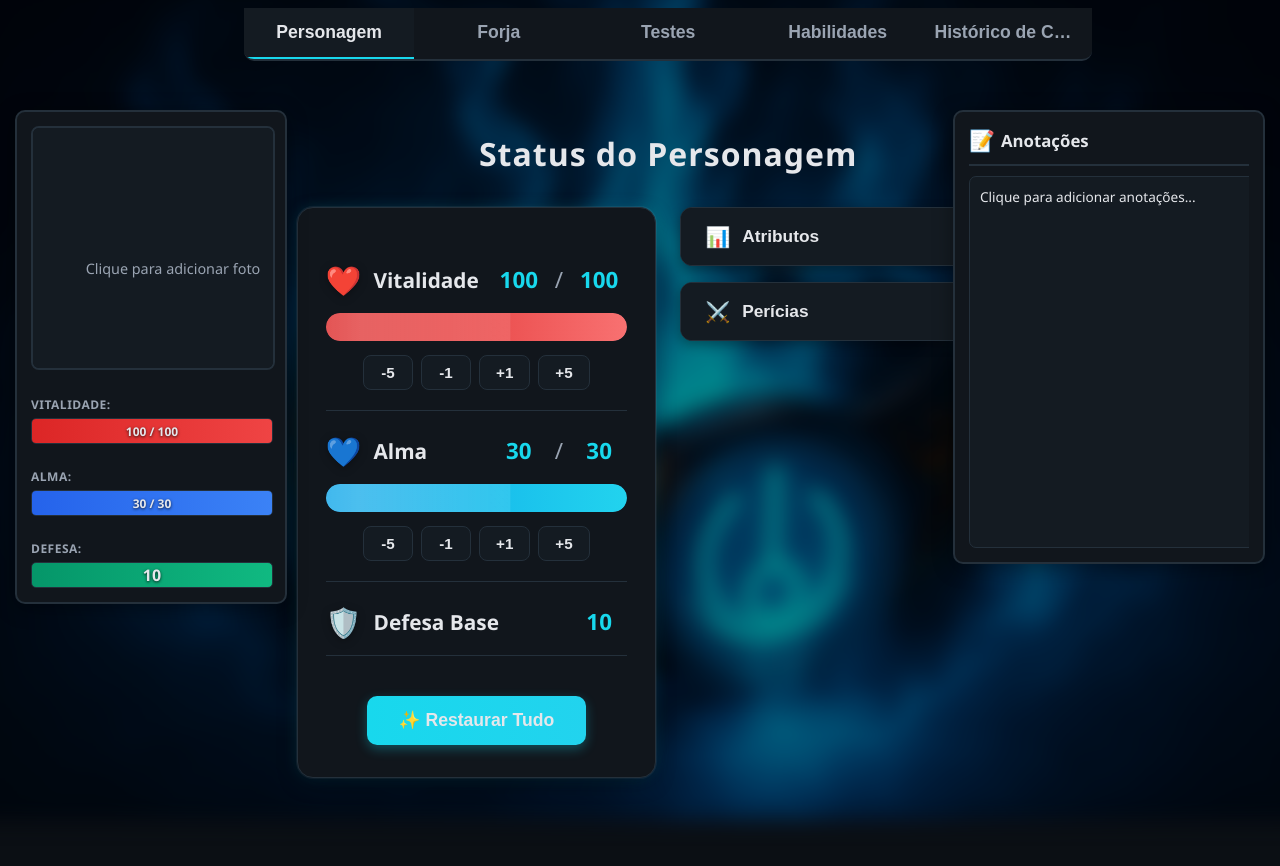
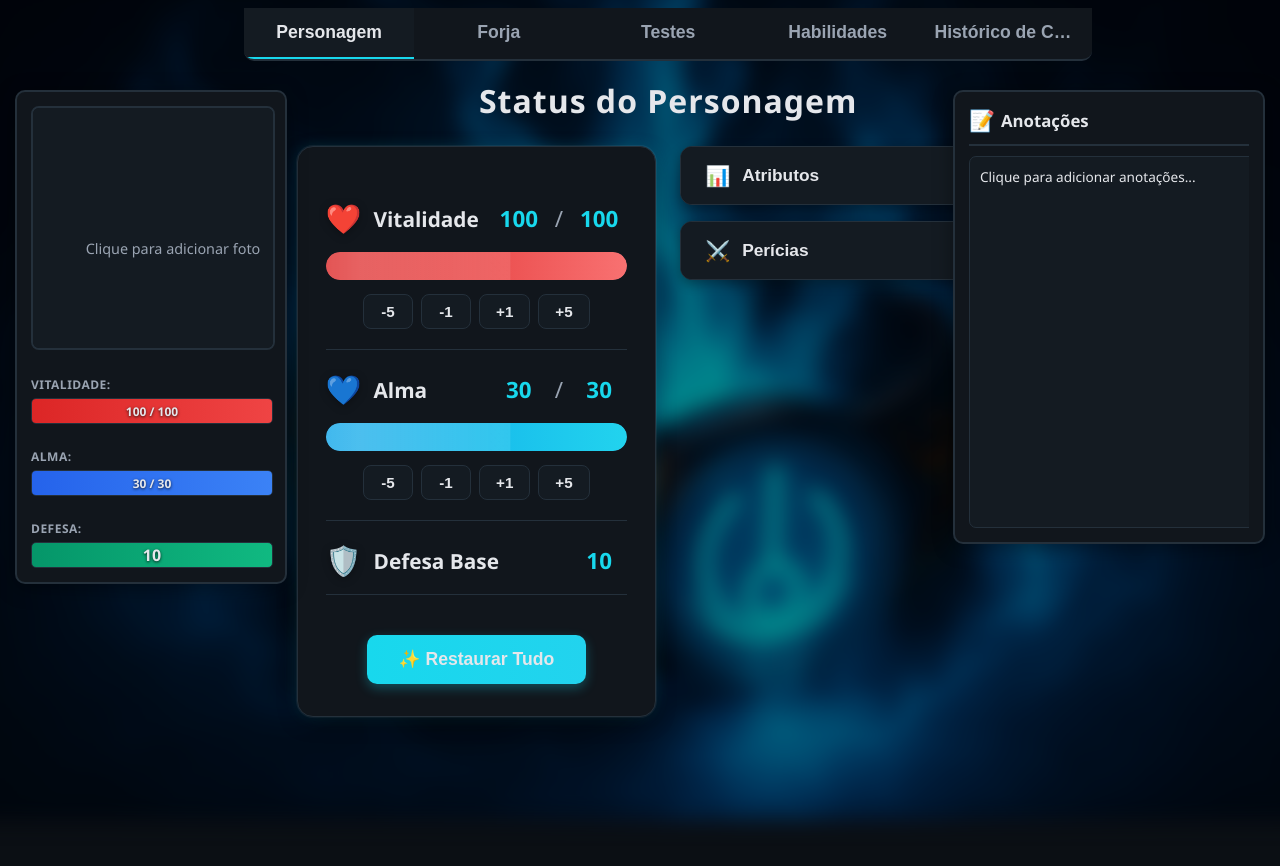
Before and after one commit to PedroAugusto08/LIGHT, a Next.js app: page / in a window 1280 px wide. After the commit the page ends 816 px from the top, so only its background shows below. Built offline with nearby package versions, Linux system fonts and the light colour scheme.

Commit message:
Ajustes visuais

```diff
--- a/public/style.css
+++ b/public/style.css
@@ -234,7 +234,7 @@ body.modal-open {
     background: var(--surface-2);
     padding: 14px 14px;
     border-radius: 9px;
-    margin-top: 24px;
+    margin-top: 0;
     box-shadow: 0 6px 22px -6px rgba(0,0,0,0.55), 0 0 0 1px rgba(255,255,255,0.06), 0 0 18px -4px rgba(34,211,238,0.25);
     font-size: 0.95em;
     min-width: 280px;
@@ -296,7 +296,7 @@ body::-webkit-scrollbar-thumb:hover { background: var(--accent); }
     box-shadow: 0 6px 22px -6px rgba(0,0,0,0.55), 0 0 0 1px rgba(255,255,255,0.06), 0 0 18px -4px rgba(34,211,238,0.25);
     max-width: 360px; /* valor base em telas menores */
     width: 100%;
-    margin: 24px 0 0 0;
+    margin: 0 0 0 0;
     display: flex;
     flex-direction: column;
     align-items: stretch;
@@ -334,7 +334,8 @@ body::-webkit-scrollbar-thumb:hover { background: var(--accent); }
 
 h1 {
     text-align: center;
-    margin-bottom: 18px;
+    margin-bottom: 12px;
+    margin-top: 0;
     font-weight: 600;
     color: var(--text);
     letter-spacing: 1px;
@@ -496,14 +497,15 @@ button#forjarBtn:hover {
 /* ==================== Aba Personagem ==================== */
 .personagem-container {
     max-width: 1200px;
-    margin: 32px auto;
+    margin: 0 auto 32px;
 }
 
 .personagem-title {
     font-size: 2em;
     font-weight: 700;
     text-align: center;
-    margin-bottom: 32px;
+    margin-top: 0;
+    margin-bottom: 24px;
     color: var(--text);
 }
 
@@ -1190,7 +1192,7 @@ button#forjarBtn:hover {
 .character-portrait-card {
     position: fixed;
     left: 15px;
-    top: 110px;
+    top: 90px;
     width: 240px;
     background: var(--surface);
     border: 2px solid var(--border);
@@ -1315,9 +1317,9 @@ button#forjarBtn:hover {
 .notes-card {
     position: fixed;
     right: 15px;
-    top: 110px;
+    top: 90px;
     width: 280px;
-    max-height: calc(100vh - 130px);
+    max-height: calc(100vh - 110px);
     background: var(--surface);
     border: 2px solid var(--border);
     border-radius: 10px;
```
